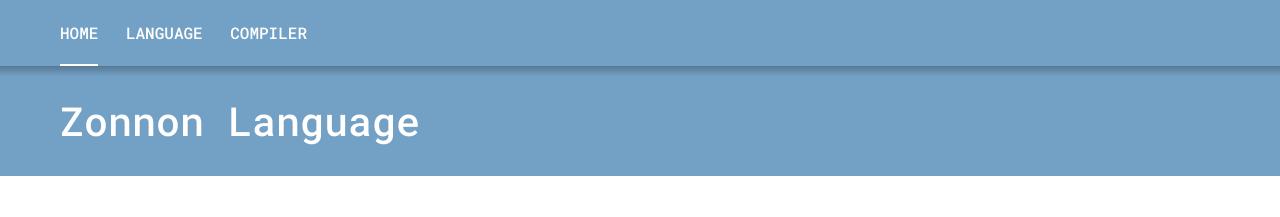
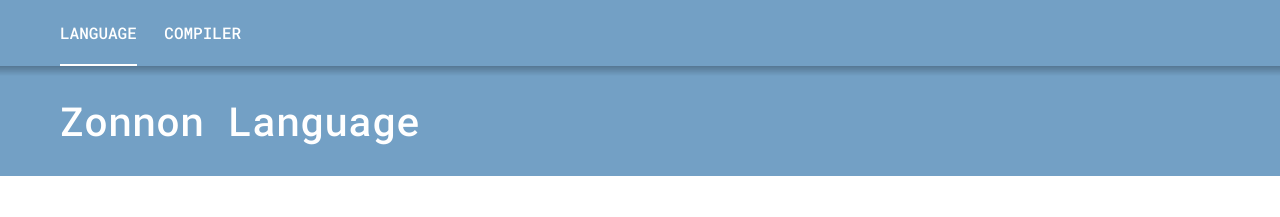
Before and after one commit to zonnonproject/zonnonproject.github.io, a Jekyll site: the page built from index.md, in a window 1280 px wide. Shown: the top 217 px of the page. Built offline with Jekyll 4.4.1, drawn with Linux system fonts in a browser that asks for light colours.

Commit message:
Remove duplicate page

```diff
--- a/_includes/navigation.html
+++ b/_includes/navigation.html
@@ -1,7 +1,6 @@
 <nav class="c-navigation {% if site.fixedNav == 'true' %}is-fixed{% endif %}">
   <div class="c-navigation__container u-container">
-    <a class="c-navigation__item {% if page.url == '/' %}is-active{% endif %}" href="{{ "/" | prepend: site.baseurl }}">Home</a>
-    <a class="c-navigation__item {% if page.url == '/language/' %}is-active{% endif %}" href="{{ "/language/" | prepend: site.baseurl }}">Language</a>
+    <a class="c-navigation__item {% if page.url == '/' %}is-active{% endif %}" href="{{ "/" | prepend: site.baseurl }}">Language</a>
     <a class="c-navigation__item {% if page.url == '/compiler/' %}is-active{% endif %}" href="{{ "/compiler/" | prepend: site.baseurl }}">Compiler</a>
   </div>
 </nav>
```
